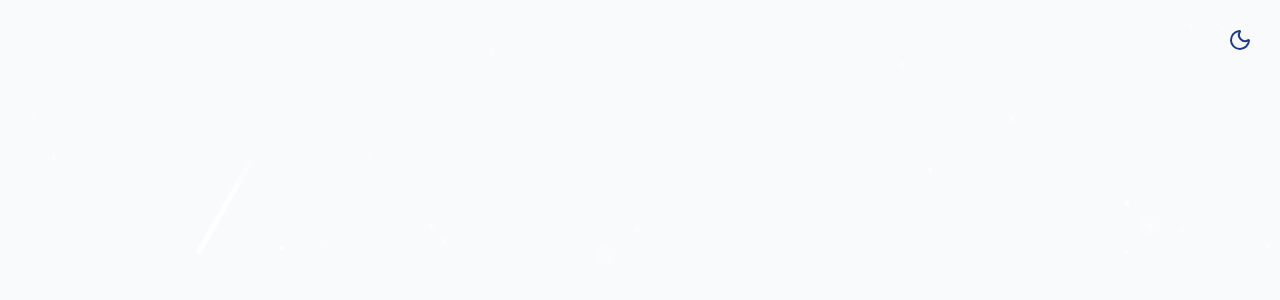
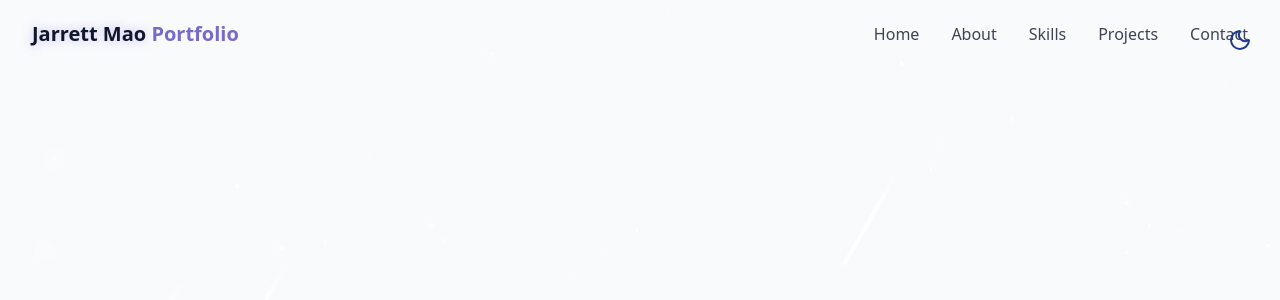
Before and after one commit to Jarrettsmao/Portfolio-React, a React (Vite) app: page / in a window 1280 px wide. Shown: the top 300 px of the page. Built offline with nearby package versions, Linux system fonts and the light colour scheme.

Commit message:
navbar complete

```diff
--- /dev/null
+++ b/src/components/NavBar.tsx
@@ -0,0 +1,92 @@
+import { cn } from '../lib/utils';
+import { useEffect, useState } from "react";
+import { X, Menu } from 'lucide-react';
+
+
+const navItems = [
+    {name: "Home", href: "#home"},
+    {name: "About", href: "#about"},
+    {name: "Skills", href: "#skills"},
+    {name: "Projects", href: "#projects"},
+    {name: "Contact", href: "#contact"},
+]
+
+export const NavBar = () => {
+    const [isScrolled, setIsScrolled] = useState(false);
+    const [isMenuOpen, setIsMenuOpen] = useState(false);
+
+    useEffect(() => {
+        const handleScroll = () => {
+            setIsScrolled(window.screenY > 10) //if you scroll out of the nav bar set if the height is >10
+        }
+
+        window.addEventListener("scroll", handleScroll)
+        return () => window.removeEventListener("scroll", handleScroll);
+    }, [])
+
+    return (
+        <nav className={cn(
+            "fixed w-full z-40 transition-all duration-300",
+            isScrolled ? "py-3 bg-background/80 backdrop-blue-md shadow-xs" : "py-5"
+        )}
+         >
+            <div className="container flex items-center justify-between">
+                <a
+                    className="text-xl font-bold text-primary flex items-center"
+                    href="#home"
+                >
+                    <span className="relative z-10">
+                        <span className="text-glow text-foreground"> Jarrett Mao </span> Portfolio
+                    </span>
+                </a>
+
+                {/* {desktop nav} */}
+                <div className="hidden md:flex space-x-8">
+                    {navItems.map((item, key) => (
+                        <a
+                            key={key}
+                            href={item.href}
+                            className="text-foreground/80 hover:text-primary transition-colors duration-300"
+                        >
+                            {item.name}
+                        </a>
+                    ))}
+                </div>
+
+                {/* {mobile nav} */}
+
+                <button
+                    onClick={() => setIsMenuOpen((prev) => !prev)}
+                    className="md:hidden p-2 text-foreground z-50"
+                    aria-label={isMenuOpen ? "Close Menu" : "Open Menu"}
+                >
+                    {isMenuOpen
+                        ? <X size={24}/>
+                        : <Menu size={24}/>
+                    }
+                </button>
+
+                <div className={cn(
+                    "fixed inset-0 bg-background/95 backdrop-blur-md z-40 flex flex-col items-center justify-center",
+                    "transition-all duration-300 md:hidden",
+                     isMenuOpen
+                        ? "opacity-100 pointer-events-auto"
+                        : "opacity-0 pointer-events-none"
+                    )}
+                >
+                    <div className="flex flex-col space-y-8 text-xl">
+                        {navItems.map((item, key) => (
+                            <a
+                                key={key}
+                                href={item.href}
+                                className="text-foreground/80 hover:text-primary transition-colors duration-300"
+                            >
+                                {item.name}
+                            </a>
+                        ))}
+                    </div>
+                </div>
+            </div>
+         </nav>
+    )
+};
--- a/src/pages/Home.tsx
+++ b/src/pages/Home.tsx
@@ -1,5 +1,6 @@
 import { ThemeToggle } from "../components/ThemeToggle";
 import { StarBackground } from '../components/StarBackground'
+import { NavBar } from "../components/NavBar";
 
 export const Home = () => {
     return <div className="min-h-screen bg-background text-foreground overflow-x-hidden">
@@ -7,6 +8,8 @@
         <ThemeToggle />
         {/* Background Effects */}
         <StarBackground />
+        {/* Background Effects */}
+        <NavBar />
     </div>;
 };
 
```
